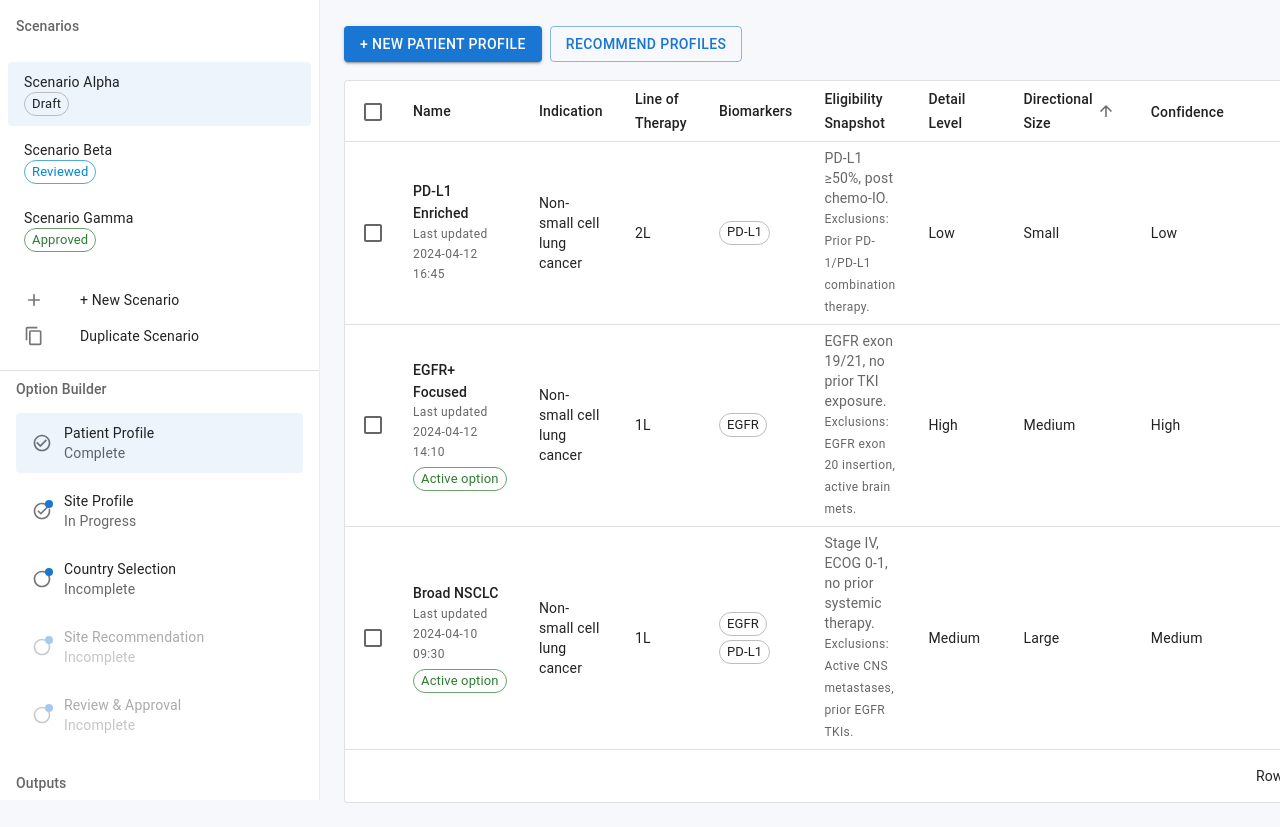
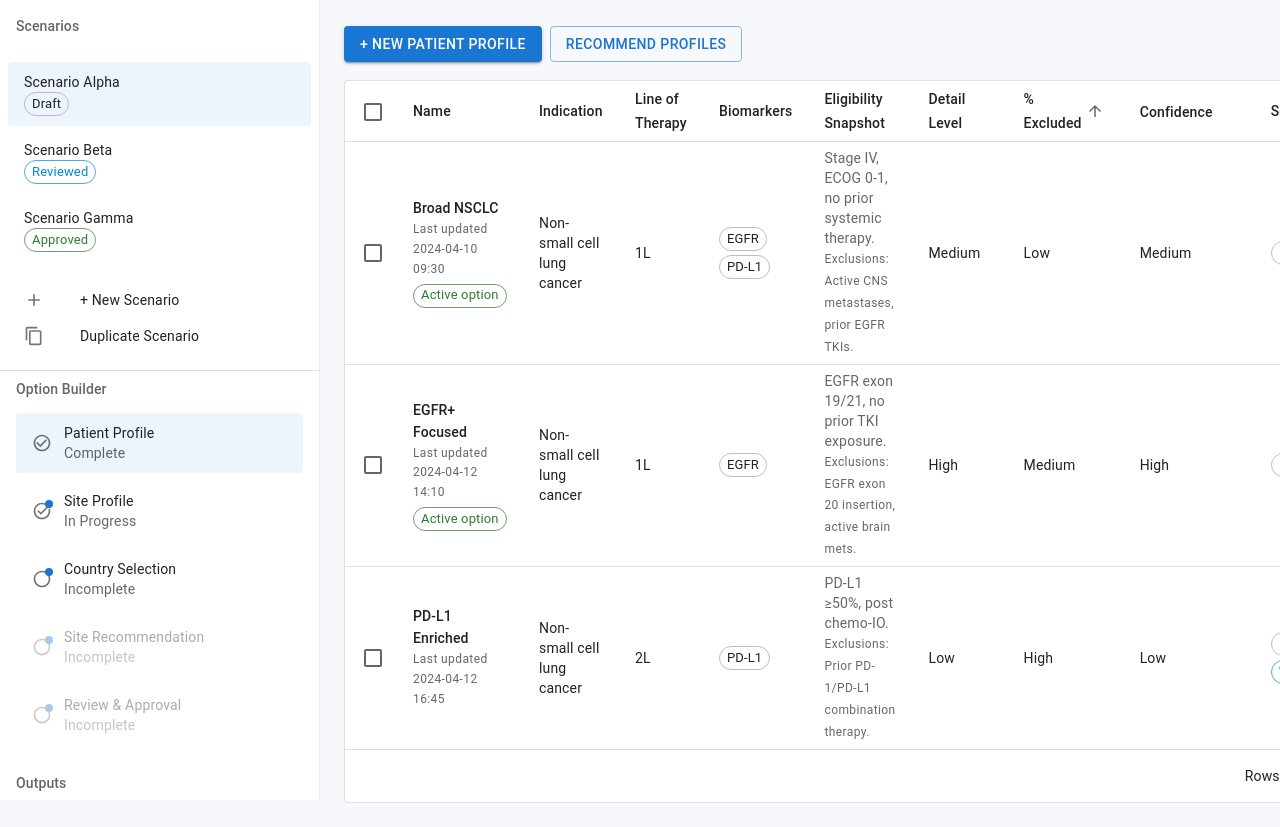
Before and after one commit to louisgroombridge-wright/sto-test-2, a React (Vite) app: page /patient-profile in a window 1280 px wide. Shown: the top 827 px of the page. Built offline with nearby package versions, Linux system fonts and the light colour scheme.

Commit message:
Replace directional size with percent excluded

```diff
--- a/src/pages/PatientProfilePage.jsx
+++ b/src/pages/PatientProfilePage.jsx
@@ -51,7 +51,7 @@ const initialProfiles = [
     inclusionSummary: "Stage IV, ECOG 0-1, no prior systemic therapy.",
     exclusionSummary: "Active CNS metastases, prior EGFR TKIs.",
     detailLevel: "Medium",
-    directionalSize: "Large",
+    percentExcluded: "Low",
     confidenceLevel: "Medium",
     source: "Manual",
     status: "Active",
@@ -70,7 +70,7 @@ const initialProfiles = [
     inclusionSummary: "EGFR exon 19/21, no prior TKI exposure.",
     exclusionSummary: "EGFR exon 20 insertion, active brain mets.",
     detailLevel: "High",
-    directionalSize: "Medium",
+    percentExcluded: "Medium",
     confidenceLevel: "High",
     source: "Derived",
     status: "Active",
@@ -89,7 +89,7 @@ const initialProfiles = [
     inclusionSummary: "PD-L1 ≥50%, post chemo-IO.",
     exclusionSummary: "Prior PD-1/PD-L1 combination therapy.",
     detailLevel: "Low",
-    directionalSize: "Small",
+    percentExcluded: "High",
     confidenceLevel: "Low",
     source: "Recommended",
     status: "Active",
@@ -102,7 +102,7 @@ const initialProfiles = [
 ];
 
 const sortableColumns = {
-  directionalSize: ["Small", "Medium", "Large"],
+  percentExcluded: ["Low", "Medium", "High"],
   confidenceLevel: ["Low", "Medium", "High"],
   detailLevel: ["Low", "Medium", "High"],
 };
@@ -116,7 +116,7 @@ const emptyDraft = {
   inclusionSummary: "",
   exclusionSummary: "",
   detailLevel: "Medium",
-  directionalSize: "Medium",
+  percentExcluded: "Medium",
   confidenceLevel: "Medium",
   source: "Manual",
   status: "Active",
@@ -144,7 +144,7 @@ const recommendProfiles = () => {
       inclusionSummary: "ALK/ROS1 positive, post platinum doublet.",
       exclusionSummary: "Prior ALK/ROS1 inhibitor exposure.",
       detailLevel: "High",
-      directionalSize: "Small",
+      percentExcluded: "High",
       confidenceLevel: "Medium",
       recommendedReason: "Introduces a high-specificity cohort for feasibility stress-testing.",
     },
@@ -156,7 +156,7 @@ const recommendProfiles = () => {
       inclusionSummary: "Previously treated, ECOG 0-2.",
       exclusionSummary: "Uncontrolled CNS disease.",
       detailLevel: "Low",
-      directionalSize: "Large",
+      percentExcluded: "Low",
       confidenceLevel: "Low",
       recommendedReason: "Adds a broader option for enrollment projections.",
     },
@@ -167,7 +167,7 @@ const PatientProfilePage = () => {
   const [profiles, setProfiles] = useState(initialProfiles);
   const [selectedIds, setSelectedIds] = useState([]);
   const [searchValue, setSearchValue] = useState("");
-  const [sortBy, setSortBy] = useState({ key: "directionalSize", order: "asc" });
+  const [sortBy, setSortBy] = useState({ key: "percentExcluded", order: "asc" });
   const [page, setPage] = useState(0);
   const [rowsPerPage, setRowsPerPage] = useState(5);
   const [dialogOpen, setDialogOpen] = useState(false);
@@ -559,11 +559,11 @@ const PatientProfilePage = () => {
               </TableCell>
               <TableCell>
                 <TableSortLabel
-                  active={sortBy.key === "directionalSize"}
+                  active={sortBy.key === "percentExcluded"}
                   direction={sortBy.order}
-                  onClick={() => handleSort("directionalSize")}
+                  onClick={() => handleSort("percentExcluded")}
                 >
-                  Directional Size
+                  % Excluded
                 </TableSortLabel>
               </TableCell>
               <TableCell>
@@ -638,7 +638,7 @@ const PatientProfilePage = () => {
                   </Typography>
                 </TableCell>
                 <TableCell>{profile.detailLevel}</TableCell>
-                <TableCell>{profile.directionalSize}</TableCell>
+                <TableCell>{profile.percentExcluded}</TableCell>
                 <TableCell>{profile.confidenceLevel}</TableCell>
                 <TableCell>
                   <Box sx={{ display: "flex", flexDirection: "column", gap: 0.5 }}>
```
